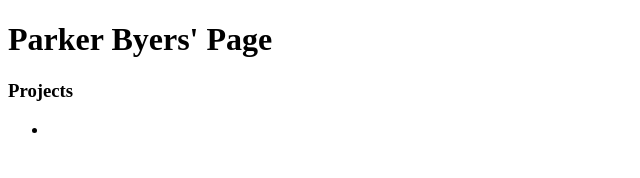
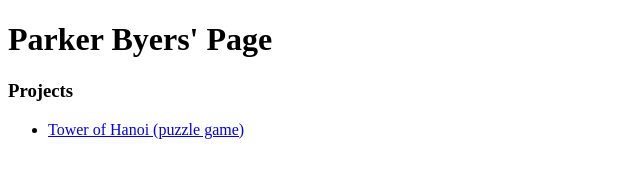
Before and after one commit to byerspn/byerspn.github.io, a plain HTML site: page index.html in a window 1280 px wide. Shown: the whole page, without its empty margins (0-640 px from the left). Drawn offline with Linux system fonts and the light colour scheme.

Commit message:
made link visible

```diff
--- a/index.html
+++ b/index.html
@@ -10,7 +10,7 @@
     <h1>Parker Byers' Page</h1>
     <h3>Projects</h3>
     <ul>
-        <li class="project-link"><a href="https://byerspn.github.io/Tower-of-Hanoi"></a></li>
+        <li class="project-link"><a href="https://byerspn.github.io/Tower-of-Hanoi">Tower of Hanoi (puzzle game)</a></li>
     </ul>
 </body>
 </html>
```
